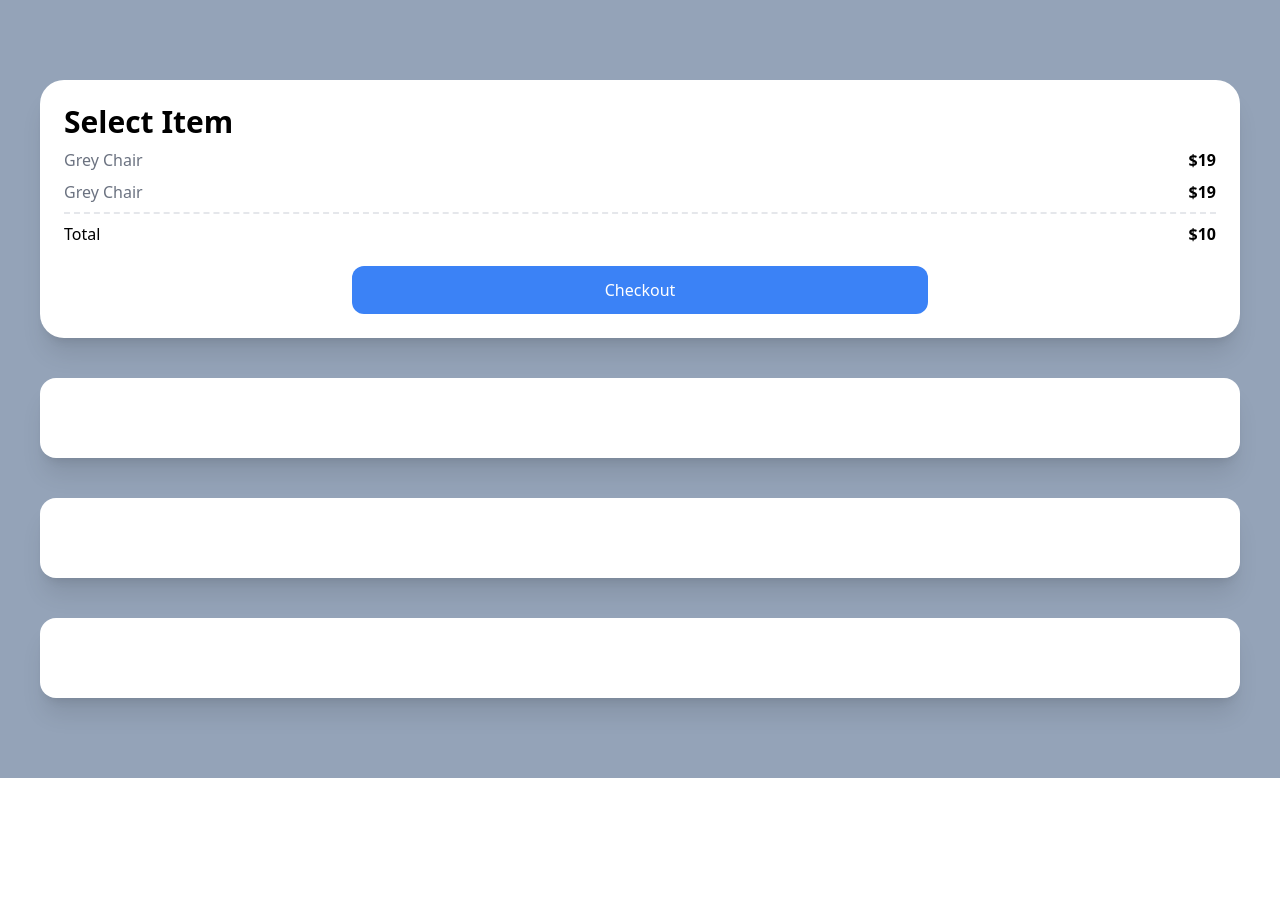
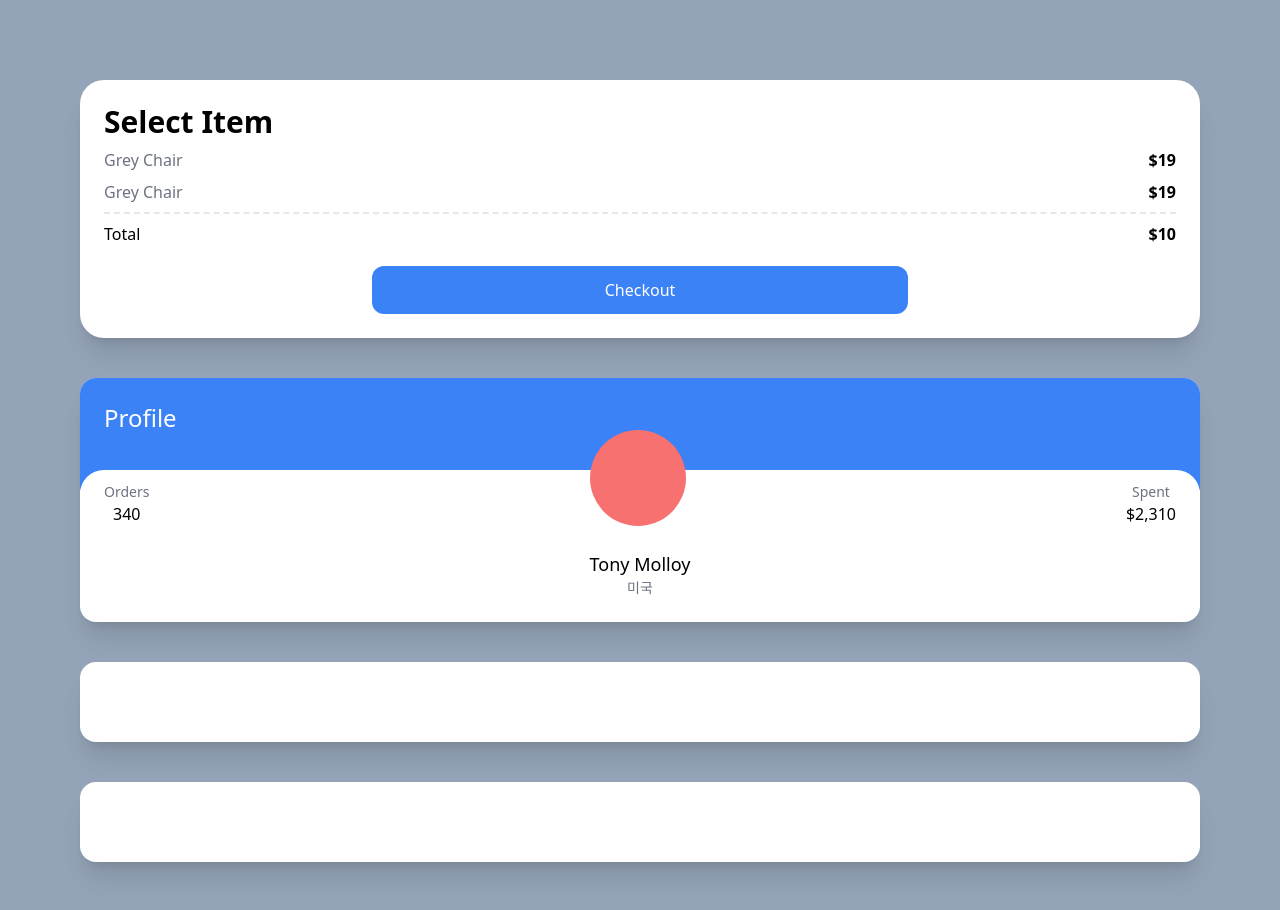
Before and after one commit to ro-ssang/carrot-market, a Next.js app: page / in a window 1280 px wide. Shown: the top 910 px of the page. Before the commit the page ends 800 px from the top, so only its background shows below. Built offline with nearby package versions, Linux system fonts and the light colour scheme.

Commit message:
#4.2 Test Drive part Two

```diff
--- a/pages/index.tsx
+++ b/pages/index.tsx
@@ -2,7 +2,7 @@
 
 const Home: NextPage = () => {
   return (
-    <div className="bg-slate-400 py-20 px-10 grid gap-10">
+    <div className="bg-slate-400 py-20 px-20 grid gap-10">
       <div className="bg-white p-6 rounded-3xl shadow-xl">
         <span className="font-semibold text-3xl">Select Item</span>
         <div className="flex justify-between my-2">
@@ -19,7 +19,28 @@
         </div>
         <div className="mt-5 bg-blue-500 text-white p-3 text-center rounded-xl w-1/2 mx-auto">Checkout</div>
       </div>
-      <div className="bg-white p-10 rounded-2xl shadow-xl"></div>
+      <div className="bg-white overflow-hidden rounded-2xl shadow-xl">
+        <div className="bg-blue-500 p-6 pb-14">
+          <span className="text-white text-2xl">Profile</span>
+        </div>
+        <div className="relative p-6 rounded-3xl bg-white -top-5">
+          <div className="flex relative -top-16 items-end justify-between">
+            <div className="flex flex-col items-center">
+              <span className="text-sm text-gray-500">Orders</span>
+              <span className="font-medium">340</span>
+            </div>
+            <div className="h-24 w-24 bg-red-400 rounded-full"></div>
+            <div className="flex flex-col items-center">
+              <span className="text-sm text-gray-500">Spent</span>
+              <span className="font-medium">$2,310</span>
+            </div>
+          </div>
+          <div className="relative -mt-10 -mb-5 flex flex-col items-center">
+            <span className="text-lg font-medium">Tony Molloy</span>
+            <span className="text-sm text-gray-500">미국</span>
+          </div>
+        </div>
+      </div>
       <div className="bg-white p-10 rounded-2xl shadow-xl"></div>
       <div className="bg-white p-10 rounded-2xl shadow-xl"></div>
     </div>
```
